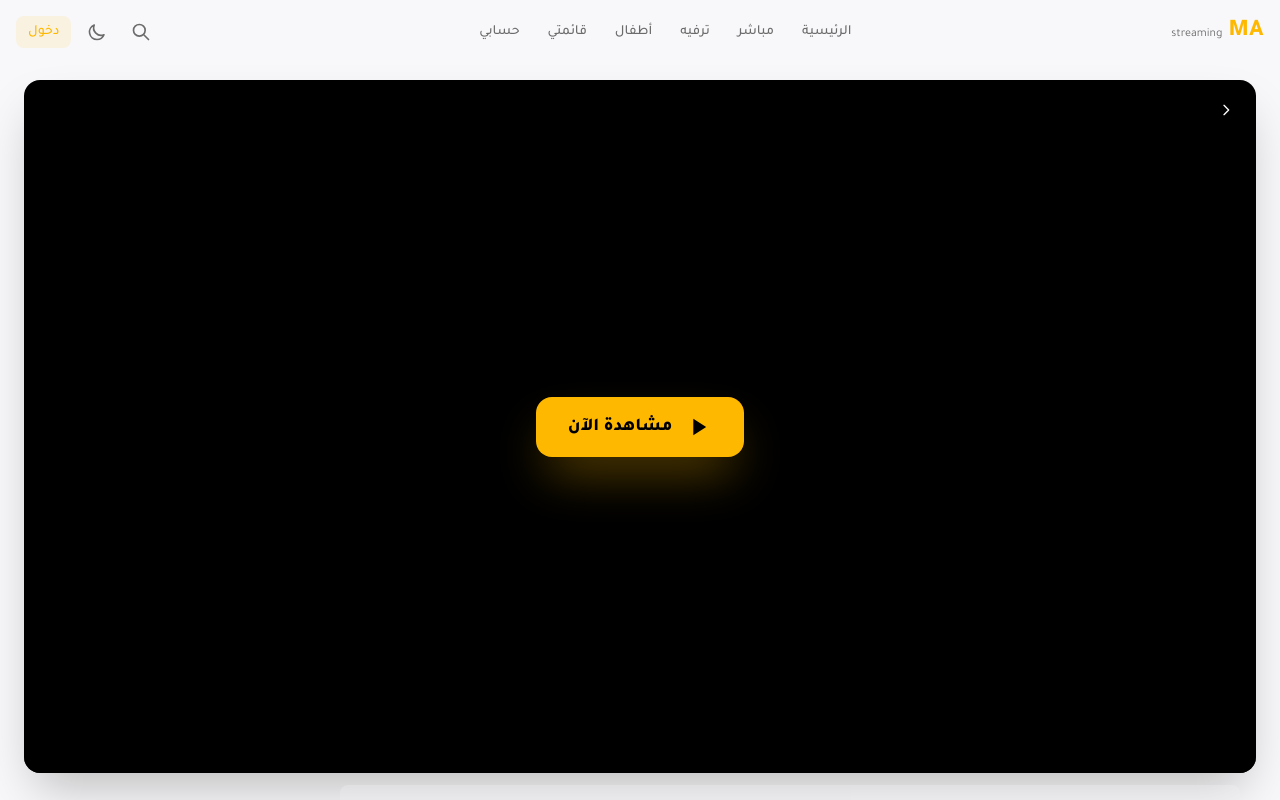
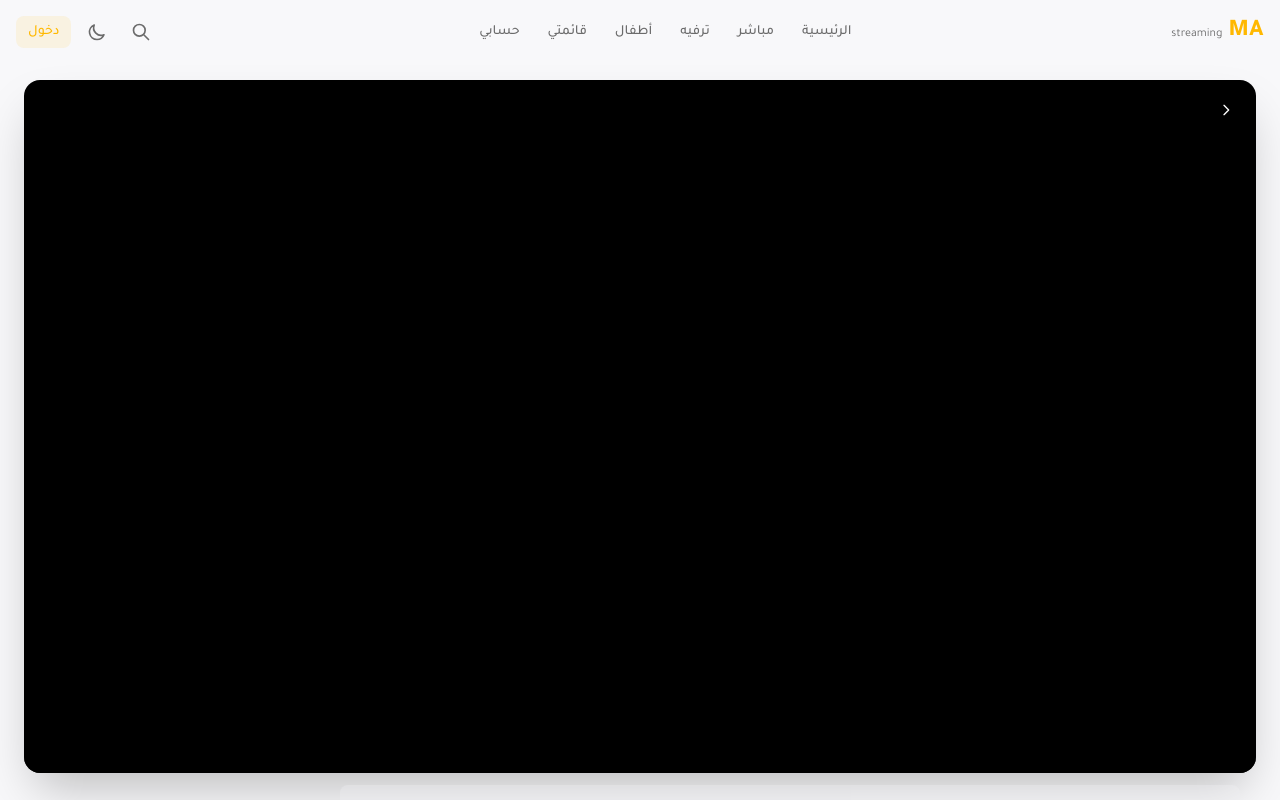
Before and after one commit to ahmad160kobane-arch/appwep, a Next.js app: page /detail in a window 1280 px wide. Shown: the top 800 px of the page. Built offline with nearby package versions, Linux system fonts and the light colour scheme.

Commit message:
autoplay on load + remove duplicate play button + remove clickShield + enhanced ad blocking

```diff
--- a/src/app/detail/page.tsx
+++ b/src/app/detail/page.tsx
@@ -29,8 +29,8 @@ function DetailContent() {
   const [descExpanded, setDescExpanded] = useState(false);
   const [posterError, setPosterError] = useState(false);
   const [subtitles, setSubtitles] = useState<any[]>([]);
-  const [clickShield, setClickShield] = useState(true);
   const historyRecorded = useRef('');
+  const autoStarted = useRef(false);
   const playerRef = useRef<HTMLDivElement>(null);
   const episodesRef = useRef<HTMLDivElement>(null);
 
@@ -65,8 +65,6 @@ function DetailContent() {
   // ── Anti-popup: block ALL popups/new tabs/redirects globally ──
   useEffect(() => {
     if (!embedUrl) return;
-    setClickShield(true);
-
     // 1. Override window.open completely
     const origOpen = window.open;
     const fakeWin = { focus(){}, blur(){}, close(){}, closed: true, document: { write(){} }, location: { href: '' } };
@@ -189,6 +187,20 @@ function DetailContent() {
     startStream(ep);
   }, [startStream]);
 
+  // ── Auto-start: يبدأ الفيديو تلقائياً بعد تحميل البيانات ──
+  useEffect(() => {
+    if (!detail || loading || autoStarted.current) return;
+    autoStarted.current = true;
+    if (isSeries) {
+      const firstEp = (detail.episodes || []).find(e => e.season === 1) || (detail.episodes || [])[0];
+      const ep = firstEp || ({ season: 1, episode: 1 } as VidsrcEpisode);
+      setCurrentEpisode(ep);
+      startStream(ep);
+    } else {
+      startStream();
+    }
+  }, [detail, loading, isSeries, startStream]);
+
   const seasons: number[] = detail?.seasons || [];
   const episodes: VidsrcEpisode[] = (detail?.episodes || []).filter(e => e.season === currentSeason);
 
@@ -266,16 +278,6 @@ function DetailContent() {
             {/* Close button only */}
             <button onClick={() => { setEmbedUrl(''); setStreamError(''); }}
               className="absolute top-2 right-2 z-10 w-8 h-8 rounded-full bg-black/60 backdrop-blur-sm flex items-center justify-center hover:bg-black/80 transition text-white/50 hover:text-white text-lg leading-none">✕</button>
-            {/* Click shield — absorbs first click (ad trigger) then disappears */}
-            {clickShield && (
-              <div className="absolute inset-0 z-[15] flex items-center justify-center cursor-pointer bg-transparent"
-                onClick={(e) => { e.preventDefault(); e.stopPropagation(); setClickShield(false); }}>
-                <div className="bg-black/70 backdrop-blur-sm rounded-2xl px-6 py-3 flex items-center gap-2 pointer-events-none">
-                  <svg className="w-5 h-5 text-white" fill="currentColor" viewBox="0 0 24 24"><path d="M8 5v14l11-7z"/></svg>
-                  <span className="text-white text-sm font-semibold">اضغط لتشغيل</span>
-                </div>
-              </div>
-            )}
             <iframe
               key={embedUrl}
               src={embedUrl}
@@ -302,19 +304,6 @@ function DetailContent() {
           </div>
         )}
 
-        {/* Big Play Button overlay (not active) */}
-        {!isActive && (
-          <div className="absolute inset-0 flex items-center justify-center z-10">
-            <button
-              onClick={() => isSeries ? handleEpisodePlay(episodes[0] || { season: 1, episode: 1 } as VidsrcEpisode) : startStream()}
-              className="group flex items-center gap-3 bg-brand-primary hover:bg-brand-dark text-black font-black px-8 py-4 rounded-2xl text-lg shadow-2xl shadow-brand-primary/40 transition-all hover:scale-105 active:scale-95">
-              <svg className="w-7 h-7" fill="currentColor" viewBox="0 0 24 24">
-                <path d="M8 5v14l11-7z" />
-              </svg>
-              {isSeries ? (loading ? 'تحميل...' : `الحلقة ${currentEpisode?.episode || 1}`) : 'مشاهدة الآن'}
-            </button>
-          </div>
-        )}
 
         {/* Back button */}
         <button onClick={() => router.back()}
```
